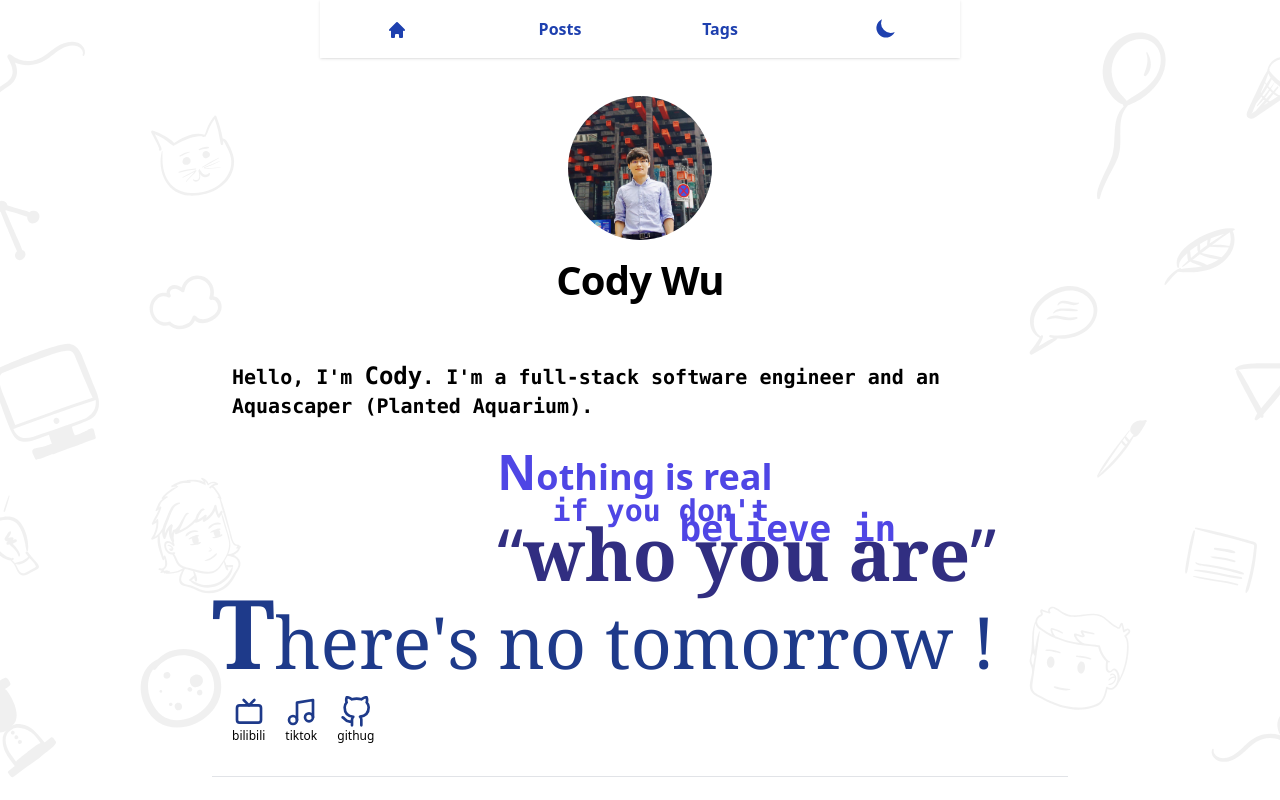
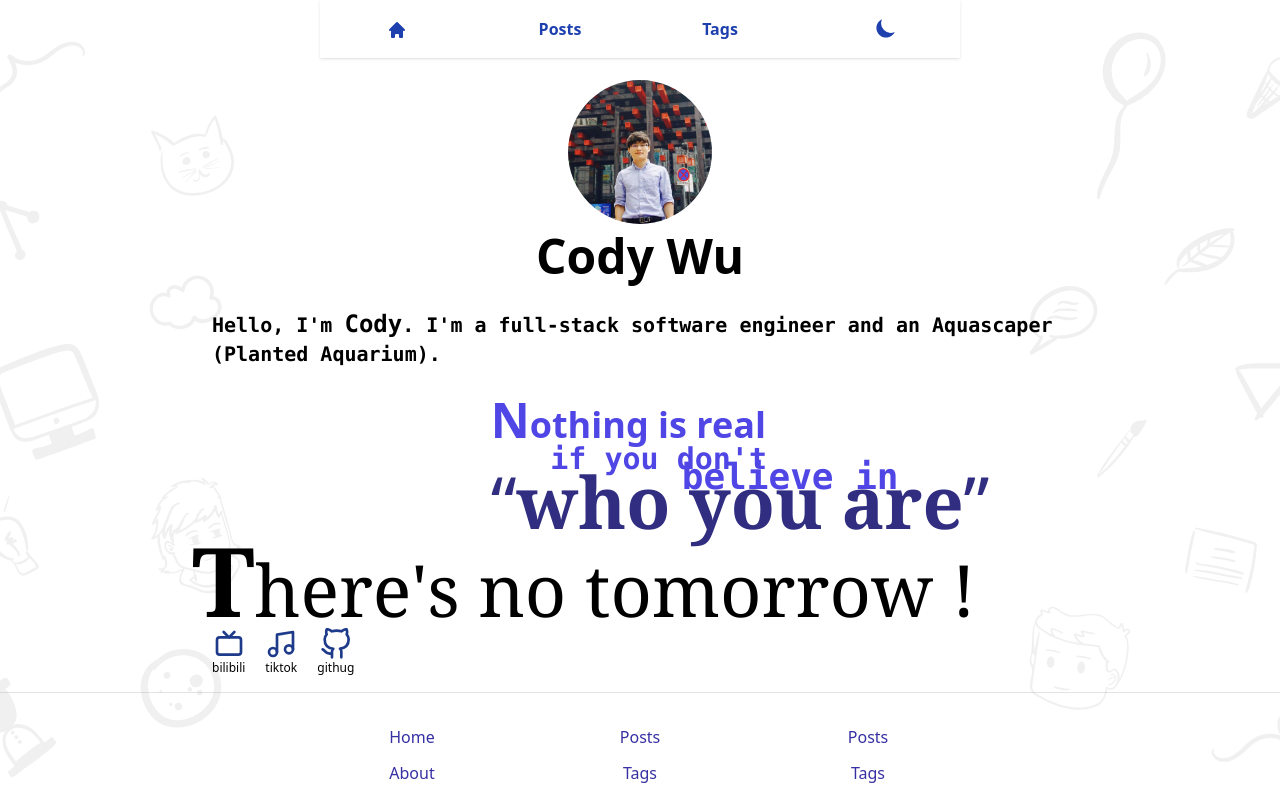
Before and after one commit to codywch/wuchtop, a Next.js app: page / in a window 1280 px wide. Shown: the top 800 px of the page. Built offline with nearby package versions, Linux system fonts and the light colour scheme.

Commit message:
:sparkles: rewrite index/posts/[id]/footer/etc pages's css style

```diff
--- a/components/footer.js
+++ b/components/footer.js
@@ -1,10 +1,11 @@
 import Link from "next/link";
+import Scrolltotop from "./scrolltotop";
 
 export default function Footer() {
   return (
-    <footer className="py-8">
-      <hr className="w-full mb-8 border-gray-400 border-1 border-opacity-30" />
-      <div className="mx-auto max-w-2xl dark:text-blue-300">
+    <footer className="w-full z-10">
+      <hr className="mb-8 border-gray-400 border-1 border-opacity-30" />
+      <div className="mx-auto max-w-2xl text-indigo-800 dark:text-blue-300">
         <div className="grid justify-between items-center w-full gap-3 grid-cols-3 pb-8 sm:grid-cols-[repeat(3, min-content)]">
           <div className="footer-items">
             <Link href="/">
@@ -35,10 +36,12 @@ export default function Footer() {
         </div>
       </div>
 
-      <div className="w-full py-4 text-sm text-center">
+      <div className="w-full py-4 text-xs text-center">
         <p>© 2022 - made with <span className="duration-700 cursor-pointer saturate-0 hover:saturate-100 hover:brightness-100 brightness-50 dark:brightness-[320%] dark:hover:brightness-100 hover:text-red-500 transition-color">
          ♥ ︎</span>Cody Wu</p>
       </div>
+
+      <Scrolltotop />
     </footer>
   )
 }
--- a/components/layout.js
+++ b/components/layout.js
@@ -1,16 +1,12 @@
 import Head from 'next/head'
-import Image from 'next/image'
-import utilStyles from '../styles/utils.module.css'
-import Link from 'next/link'
 import Top from './top'
 import Footer from './footer'
 
-const name = 'Cody Wu'
 export const siteTitle = "Cody Wu Blog"
 
-export default function Layout({ children, home }) {
+export default function Layout({ children }) {
 	return (
-		<div className='w-full h-full dark:bg-gray-900'>
+		<div className="flex flex-col justify-between items-center min-h-screen h-full w-full dark:bg-gray-900">
 			<Head>
 				<link rel="icon" href="/favicon.ico" />
 				<meta name="description" content="Personal Blog, Technology Blog" />
@@ -20,55 +16,17 @@ export default function Layout({ children, home }) {
 				<meta name="og:title" content={siteTitle} />
 				<meta name="twitter:card" content="summary_large_image" />
 			</Head>
-			<header className='flex justify-center pt-24'>
-				<Top home />
-				{home ? (
-					<div className="flex flex-col">
-						<div className="flex">
-							<span className="grow"></span>
-							<Image
-								priority
-								src="/images/profile.jpg"
-								className="rounded-full grow-0"
-								height={144}
-								width={144}
-								alt={name}
-							/>
-							<span className="grow"></span>
-						</div>
-						<div>
-							<h1 className={utilStyles.heading2Xl}>{name}</h1>
-						</div>
-					</div>
-				) : (
-					<div className="">
-						<Link href="/">
-							<a>
-								<Image
-									priority
-									src="/images/profile.jpg"
-									className={utilStyles.borderCircle}
-									height={108}
-									width={108}
-									alt={name}
-								/>
-							</a>
-						</Link>
-						<h2 className={utilStyles.headingLg}>
-							<Link href="/">
-								<a className={utilStyles.colorInherit}>{name}</a>
-							</Link>
-						</h2>
-					</div>
-				)}
-			</header>
-			<main className="flex flex-col items-center w-full">
-				<div className="z-20 max-w-4xl p-5">
-					{children}
-					<Footer />
-				</div>
+
+			<Top home />
+
+			<div className="flex-none w-full h-20" />
+
+			<main className="flex z-10 max-w-4xl grow">
+				{children}
 			</main>
-			<div className="fixed top-0 left-0 w-screen h-screen bg-center bg-cover opacity-100 dark:opacity-70 bg-bgimg"></div>
+
+			<Footer />
+			<div className="fixed z-0 top-0 left-0 w-screen h-screen bg-center bg-cover opacity-100 dark:opacity-70 bg-bgimg"></div>
 		</div>
 	)
 }
--- a/components/postlist.js
+++ b/components/postlist.js
@@ -3,7 +3,7 @@ import Date from './date'
 
 export default function Postlist({ allPostsData }) {
   return (
-    <div className="">
+    <div className="flex flex-col justify-between items-center p-4 w-full max-w-2xl">
       <div className="w-full">
         <h1 className="mb-8 text-5xl text-blue-800 dark:text-blue-200">Posts</h1>
       </div>
--- /dev/null
+++ b/components/scrolltotop.js
@@ -0,0 +1,33 @@
+import { useEffect, useState } from "react"
+import { debounce } from "../utilities/helpers"
+
+export default function Scrolltotop() {
+
+  const [showButton, setShowButton] = useState(false)
+
+  const handleScroll = debounce(() => {
+    if (window.scrollY > 300) {
+      setShowButton(true)
+    } else {
+      setShowButton(false)
+    }
+  }, 100)
+
+  useEffect(() => {
+    window.addEventListener('scroll', handleScroll)
+    return () => window.removeEventListener('scroll', handleScroll)
+  }, [handleScroll])
+
+  const scrollToTop = () => {
+    window.scrollTo({
+      top: 0,
+      behavior: 'smooth'
+    })
+  }
+
+  return (
+    <button onClick={scrollToTop} aria-label="Scroll to top" type="button" className={`fixed z-10 text-white transition-transform duration-300 bg-blue-900 rounded-full bottom-3 right-3 button dark:bg-gray-700 focus:outline-none transform ${showButton ? 'translate-y-0 shadow-lg' : 'translate-y-20'}`}>
+      <svg className="w-10 h-10 fill-current sm:w-16 sm:h-16" xmlns="http://www.w3.org/2000/svg" viewBox="0 0 24 24"><path d="M17 13.41l-4.29-4.24a1 1 0 00-1.42 0l-4.24 4.24a1 1 0 000 1.42 1 1 0 001.41 0L12 11.29l3.54 3.54a1 1 0 00.7.29 1 1 0 00.71-.29 1 1 0 00.05-1.42z"></path></svg>
+    </button>
+  )
+}
--- a/components/top.js
+++ b/components/top.js
@@ -6,7 +6,7 @@ import ThemeSwitch from "./ThemeSwitch";
 import React, { useState, useEffect } from "react";
 import { debounce } from "../utilities/helpers";
 
-export default function Top(home) {
+export default function Top({ home }) {
   const [prevScrollPos, setPrevScrollPos] = useState(0)
   const [visible, setVisible] = useState(true)
 
--- a/pages/index.js
+++ b/pages/index.js
@@ -1,21 +1,44 @@
 import Head from 'next/head'
+import Image from 'next/image'
 import Layout, { siteTitle } from '../components/layout'
 import Svgicon from '../components/svgicon'
 
 export default function Home() {
+	const name = 'Cody Wu'
+
 	return (
 		<Layout home>
 			<Head>
 				<title>{siteTitle}</title>
 			</Head>
-			<section className="p-5">
-				<p className="text-xl font-mono font-bold">
+
+			<section className="flex flex-col">
+				<div className="flex-none">
+					<div className='flex flex-col justify-center items-center'>
+							<div className="flex">
+								<Image
+									priority
+									src="/images/profile.jpg"
+									className="rounded-full grow-0"
+									height={144}
+									width={144}
+									alt={name}
+								/>
+							</div>
+							<div>
+								<h1 className="text-5xl font-bold my-2">{name}</h1>
+							</div>
+						</div>
+
+						<div className="">
+							<p className="p-5 text-xl font-mono font-bold">
 								Hello, I'm <strong className="text-2xl">Cody</strong>.
 								I'm a full-stack software engineer and an Aquascaper (Planted Aquarium).
 							</p>
-			</section>
+						</div>
+					</div>
 
-			<section className="flex flex-col">
+					<div className="grow">
 						<div className="h-36 flex">
 							<div className='basis-1/3'></div>
 							<div className="flex-1 text-indigo-600 dark:text-blue-200">
@@ -45,12 +68,14 @@ export default function Home() {
 						</div>
 
 						<div className="">
-					<p className="text-blue-900 dark:text-blue-200 font-serif text-7xl">
+							<p className="dark:text-blue-200 font-serif text-7xl">
 								<span className="text-8xl font-bold">T</span>here's no tomorrow !
 							</p>
 						</div>
+					</div>
 
-				<div className="mt-4 flex flex-row items-center">
+					<div className="flex-none">
+						<div className="flex flex-row items-center mb-4">
 							<Svgicon
 								hrefUrl="https://space.bilibili.com/10546710"
 								svgPath={<svg className="svgicon-svg" width="24" height="24" viewBox="0 0 24 24" strokeWidth={2} stroke="currentColor" fill="none" strokeLinecap="round" strokeLinejoin="round">  <path stroke="none" d="M0 0h24v24H0z" />  <rect x="3" y="7" width="18" height="13" rx="2" />  <polyline points="16 3 12 7 8 3" /></svg>}
@@ -72,6 +97,7 @@ export default function Home() {
 								newTag={true}
 							/>
 						</div>
+					</div>
 			</section>
 		</Layout>
 	)
--- a/pages/posts.js
+++ b/pages/posts.js
@@ -19,7 +19,7 @@ export default function Posts({ allPostsData }) {
         <title>{siteTitle}</title>
       </Head>
 
-      <section className="w-full max-w-2xl">
+      <section>
         <Postlist allPostsData={allPostsData} />
       </section>
     </Layout>
--- a/pages/posts/[id].js
+++ b/pages/posts/[id].js
@@ -2,7 +2,6 @@ import Head from "next/head";
 import Link from "next/link";
 import Date from "../../components/date";
 import Layout from "../../components/layout";
-import utilStyles from '../../styles/utils.module.css'
 import { getAllPostIds, getPostData } from "../../lib/posts";
 
 export default function Post({ postData }) {
@@ -13,21 +12,22 @@ export default function Post({ postData }) {
         <title>{postData.title}</title>
       </Head>
 
-      <section className={`${utilStyles.headingMd} ${utilStyles.padding1px}`}>
-        <article>
-          <h1 className="">{postData.title}</h1>
+      <section className="max-w-2xl px-5 flex flex-col justify-between items-center">
+        <article className="grow py-5">
+          <h1 className="text-5xl font-bold mb-4">{postData.title}</h1>
+          <div className="font-bold text-xl">
+            <Date dateString={postData.date} />
+          </div>
+
+          <div className="mt-5 leading-loose" dangerouslySetInnerHTML={{ __html: postData.contentHtml }} />
         </article>
-        <div className="">
-          <Date dateString={postData.date} />
+
+        <div className="flex-none my-5 w-full h-min mb-2 font-bold font-mono text-lg">
+          <Link href="/posts" className="cursor-pointer">
+            ← Back to posts
+          </Link>
         </div>
-        <div dangerouslySetInnerHTML={{ __html: postData.contentHtml }} />
       </section>
-
-      <div className="my-5">
-        <Link href="/posts" className="cursor-pointer">
-          ← Back to posts
-        </Link>
-      </div>
     </Layout>
   )
 }
```
Also changed, not shown: styles/global.css (+7 -0 lines). Lines whose indentation alone changed are shown as unchanged.
